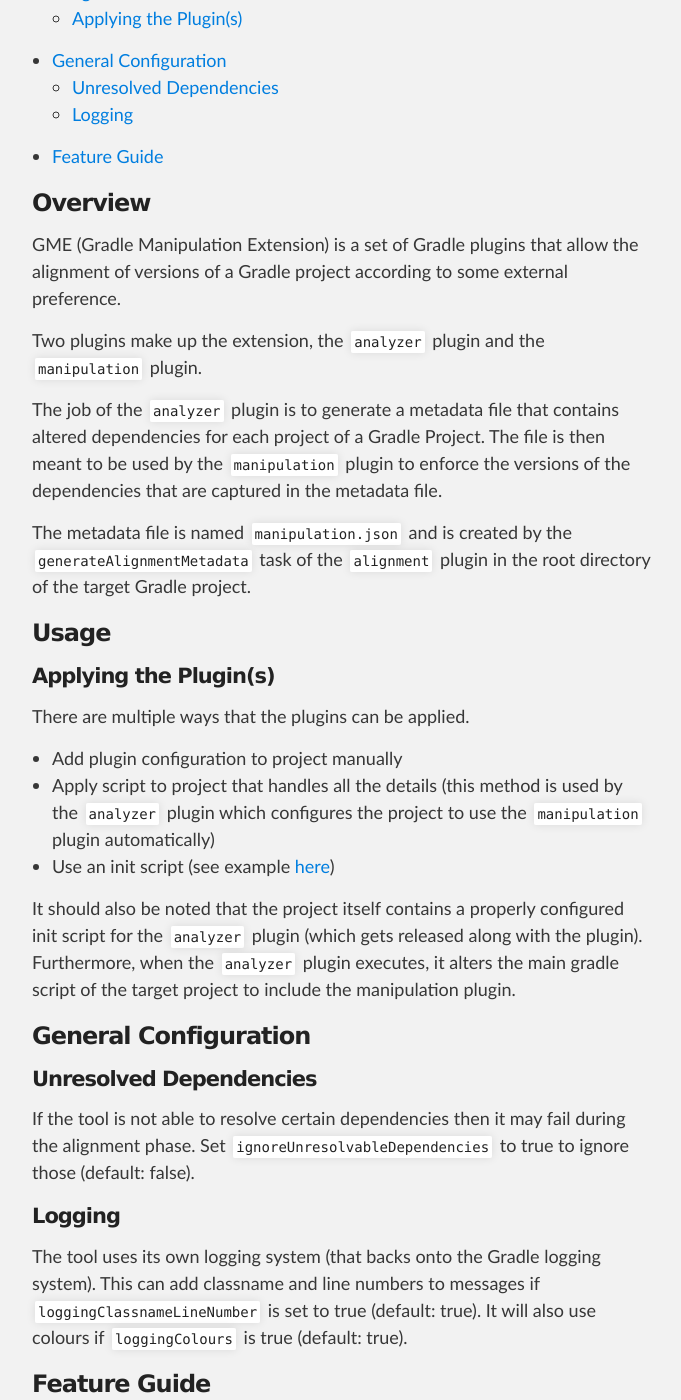
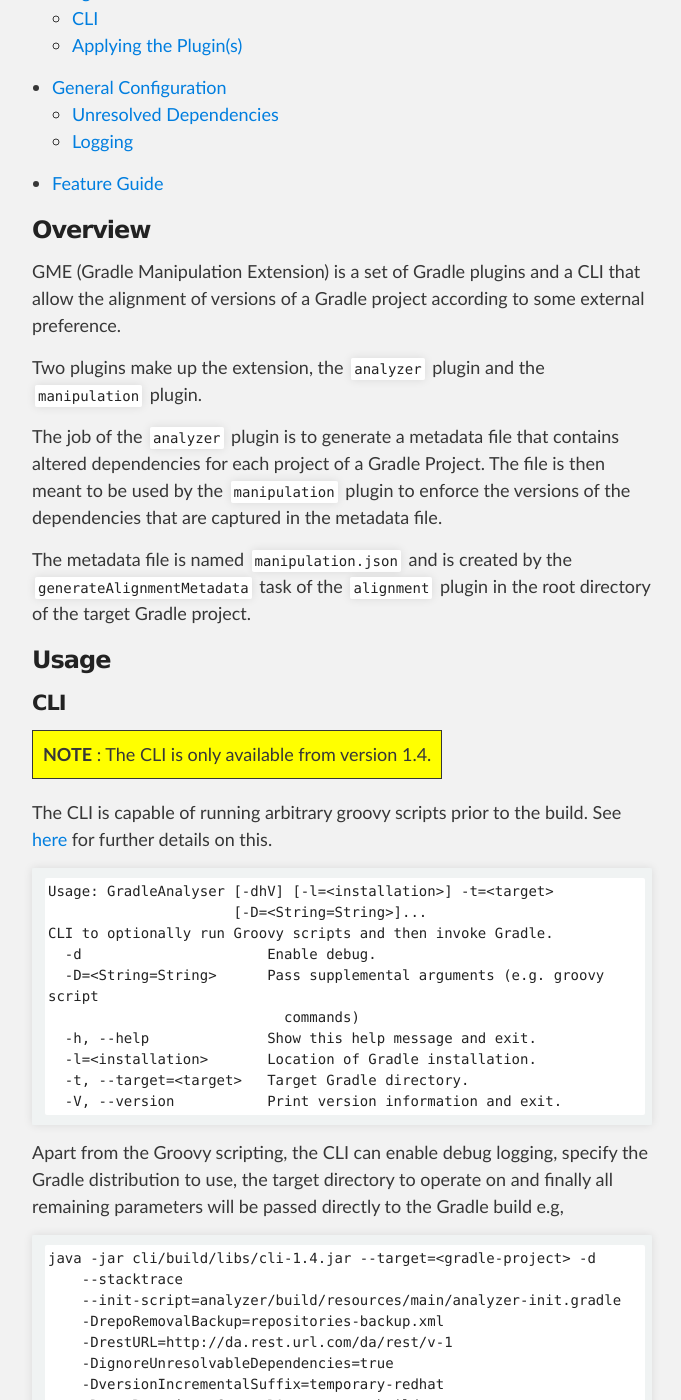
Before and after one commit to project-ncl/gradle-manipulator, a Jekyll site: the page built from index.md, in a window 1280 px wide and 1400 px high, scrolled down 240 px. Shown: the whole window, without its empty margins (298-979 px from the left). Built offline with Jekyll 4.4.1, drawn with Linux system fonts in a browser that asks for light colours; some of the changed text lies outside the part shown.

Commit message:
NCL-5279 Add documentation

````diff
--- a/index.md
+++ b/index.md
@@ -6,7 +6,7 @@
 
 ### Overview
 
-GME (Gradle Manipulation Extension) is a set of Gradle plugins that allow the alignment of versions of a Gradle project according to some external preference.
+GME (Gradle Manipulation Extension) is a set of Gradle plugins and a CLI that allow the alignment of versions of a Gradle project according to some external preference.
 
 Two plugins make up the extension, the `analyzer` plugin and the `manipulation` plugin.
 
@@ -17,10 +17,51 @@ The metadata file is named `manipulation.json` and is created by the `generateAl
 
 ### Usage
 
+#### CLI
+
+<table bgcolor="#ffff00">
+<tr>
+<td>
+    <b>NOTE</b> : The CLI is only available from version 1.4.
+</td>
+</tr>
+</table>
+
+The CLI is capable of running arbitrary groovy scripts prior to the build. See [here](https://project-ncl.github.io/gradle-manipulator/guide/groovy.html) for further details on this.
+
+```
+Usage: GradleAnalyser [-dhV] [-l=<installation>] -t=<target>
+                      [-D=<String=String>]...
+CLI to optionally run Groovy scripts and then invoke Gradle.
+  -d                      Enable debug.
+  -D=<String=String>      Pass supplemental arguments (e.g. groovy script
+                            commands)
+  -h, --help              Show this help message and exit.
+  -l=<installation>       Location of Gradle installation.
+  -t, --target=<target>   Target Gradle directory.
+  -V, --version           Print version information and exit.
+```
+
+Apart from the Groovy scripting, the CLI can enable debug logging, specify the Gradle distribution to use, the target directory to operate on and finally all remaining parameters will be passed directly to the Gradle build e.g,
+
+```
+java -jar cli/build/libs/cli-1.4.jar --target=<gradle-project> -d
+    --stacktrace
+    --init-script=analyzer/build/resources/main/analyzer-init.gradle
+    -DrepoRemovalBackup=repositories-backup.xml
+    -DrestURL=http://da.rest.url.com/da/rest/v-1
+    -DignoreUnresolvableDependencies=true
+    -DversionIncrementalSuffix=temporary-redhat
+    -DrestRepositoryGroup=DA-temporary-builds
+    -DgroovyScripts=file:///tmp/fixup.groovy
+    generateAlignmentMetadata
+```
+
 #### Applying the Plugin(s)
 
 There are multiple ways that the plugins can be applied.
 
+* Utilise the above CLI.
 * Add plugin configuration to project manually
 * Apply script to project that handles all the details (this method is used by the `analyzer` plugin which configures the project to use the `manipulation` plugin automatically)
 * Use an init script (see example [here](https://github.com/project-ncl/gradle-manipulator#testing-on-a-real-project))
````
Also changed, not shown: guide/groovy.md (+1 -1 lines).
